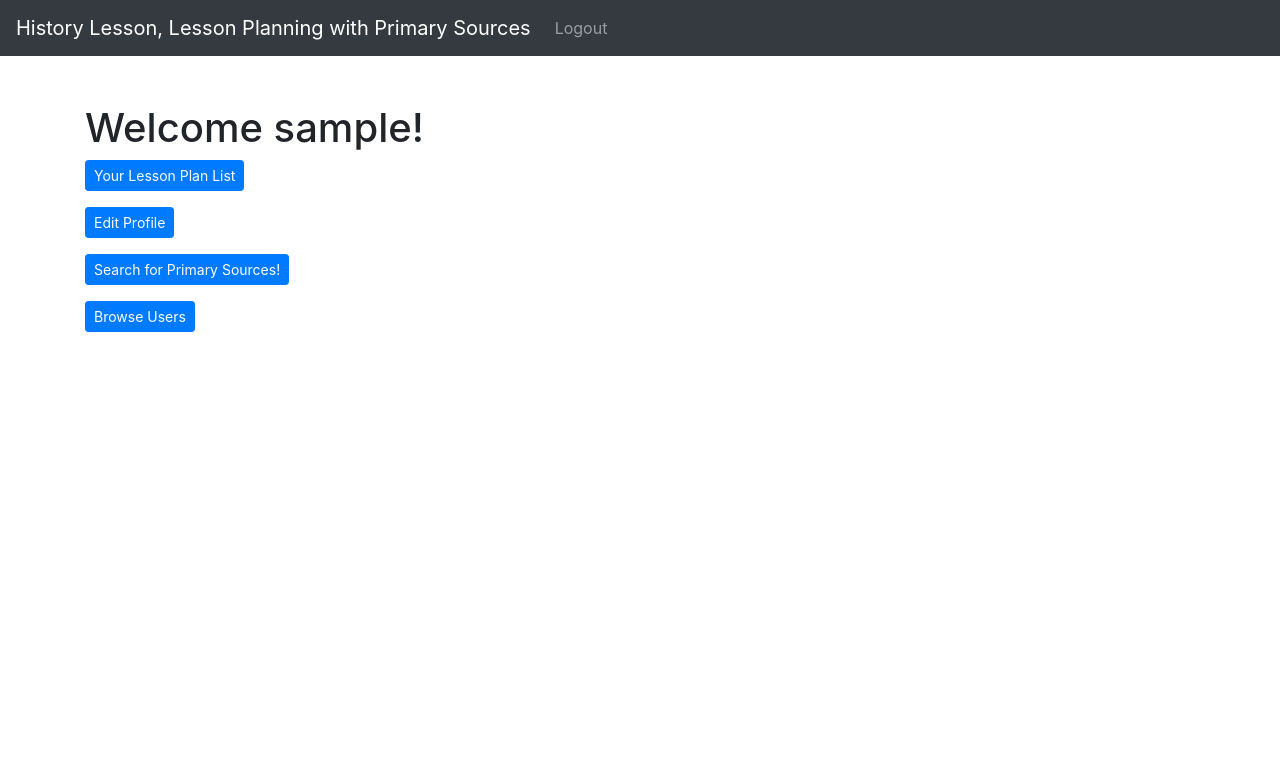
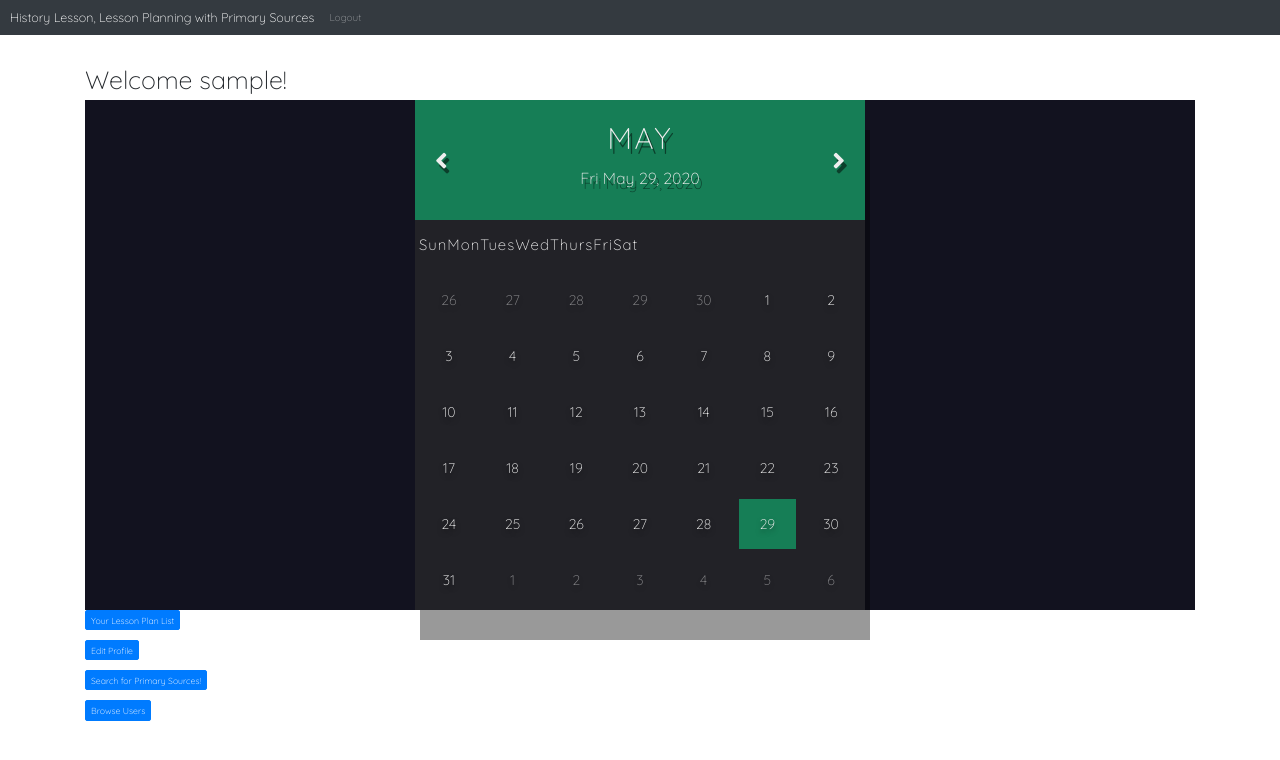
Before and after one commit to kristenkrofchik/history_lesson_capstone, a Flask app: page /users/1 in a window 1280 px wide. Shown: the top 760 px of the page. Run offline with Flask 2, Linux system fonts and the light colour scheme; the visitor is signed in with stand-in values (Sample User, id 1); data comes from the database, SQL or seed files in the repository; some libraries are stand-ins or nearby versions.

Commit message:
working on calendar, html & css done, needs js

```diff
--- a/static/app.js
+++ b/static/app.js
@@ -1,3 +1,5 @@
+import Datepickk from "./datepickk";
+
 window.onload = function() {
     const resourceSearchResults = document.querySelector('#resourceSearchResults');
     const searchTerm = document.querySelector('#searchTerm');
@@ -33,3 +35,6 @@ window.onload = function() {
         }
     }
 }
+
+let datepicker = new Datepickk();
+datepicker.show();
--- /dev/null
+++ b/static/style.css
@@ -0,0 +1,109 @@
+* {
+    margin: 0;
+    padding: 0;
+    box-sizing: border-box;
+    font-family: 'Quicksand', sans-serif;
+}
+
+html {
+    font-size: 62.5%;
+}
+
+.calendarContainer {
+    width: 100%;
+    height: 100%;
+    background-color: #12121f;
+    color: #eee;
+    display:flex;
+    justify-content: center;
+    align-items: center;
+}
+
+.calendar {
+    width: 45rem;
+    height: 52 rem;
+    background-color: #222227;
+    box-shadow: 0.5rem 3rem rgba(0,0,0,0.4);
+}
+
+.month {
+    width:100%;
+    height: 12rem;
+    background-color: #167e56;
+    display: flex;
+    justify-content: space-between;
+    align-items: center;
+    padding: 0 2rem;
+    text-align: center;
+    text-shadow: 0.3rem .5rem rgba(0,0,0,0.5);
+}
+
+.month i {
+    font-size: 2.5rem;
+    cursor: pointer;
+}
+
+.month h1 {
+    font-size: 3rem;
+    font-weight: 400;
+    text-transform: uppercase;
+    letter-spacing: 0.2rem;
+    margin-bottom: 1rem;
+}
+
+.month p {
+    font-size: 1.6rem;
+}
+
+.weekdays {
+    width: 100%;
+    height: 5rem;
+    padding: 0 0.4rem;
+    display: flex;
+    align-items: center;
+}
+
+.weekdays div {
+    font-size: 1.5rem;
+    font-weight: 400;
+    letter-spacing: .1rem;
+    width: calc(44.2/7);
+    display: flex;
+    justify-content: center;
+    align-items: center;
+    text-shadow: 0 0.3rem 0.5rem rgba(0,0,0,0.5))
+}
+
+.days {
+    width: 100%;
+    display: flex;
+    flex-wrap: wrap;
+    padding: 0.2rem;
+}
+
+.days div {
+    font-size: 1.4rem;
+    margin: 0.3rem;
+    width: calc(40.4rem/7);
+    height: 5rem;
+    display: flex;
+    justify-content: center;
+    align-items: center;
+    text-shadow: 0 0.3rem 0.5rem rgba(0,0,0,0.5);
+    transition: background-color 0.2s;
+}
+
+.days div:hover:not(.today) {
+    background-color: #262626;
+    border: 0.2rem solid #777;
+    cursor: pointer;
+}
+
+.prev-date,
+.next-date {
+    opacity: 0.5;
+}
+
+.today {
+    background-color: #167e56;
+}
--- a/templates/base.html
+++ b/templates/base.html
@@ -4,7 +4,10 @@
   <meta charset="UTF-8">
   <title>{% block title %}{% endblock %}</title>
   <link rel="stylesheet" href="https://unpkg.com/bootstrap/dist/css/bootstrap.css">
-  <link rel="stylesheet" href="{{ url_for('static', filename='static/style.css') }}">
+  <link rel="stylesheet" href="{{ url_for('static', filename='style.css') }}" />
+  <link rel="stylesheet" href="https://cdnjs.cloudflare.com/ajax/libs/font-awesome/5.15.2/css/all.min.css">
+  <link rel="preconnect" href="https://fonts.gstatic.com">
+  <link href="https://fonts.googleapis.com/css2?family=Quicksand:wght@300&display=swap" rel="stylesheet">
 </head>
 <body>
 
--- a/templates/users/home.html
+++ b/templates/users/home.html
@@ -8,6 +8,72 @@
 
   {% if session['id'] == user.id %}
     <h1>Welcome {{user.username}}!</h1>
+
+    <div class="calendarContainer">
+      <div class="calendar">
+        <div class="month">
+          <i class="fas fa-angle-left prev"></i>
+          <div class="date">
+            <h1>May</h1>
+            <p>Fri May 29, 2020</p>
+          </div>
+          <i class="fas fa-angle-right next"></i>
+      </div>
+      <div class="weekdays">
+        <div>Sun</div>
+        <div>Mon</div>
+        <div>Tues</div>
+        <div>Wed</div>
+        <div>Thurs</div>
+        <div>Fri</div>
+        <div>Sat</div>
+        </div>
+        <div class="days">
+          <div class="prev-date">26</div>
+          <div class="prev-date">27</div>
+          <div class="prev-date">28</div>
+          <div class="prev-date">29</div>
+          <div class="prev-date">30</div>
+          <div>1</div>
+          <div>2</div>
+          <div>3</div>
+          <div>4</div>
+          <div>5</div>
+          <div>6</div>
+          <div>7</div>
+          <div>8</div>
+          <div>9</div>
+          <div>10</div>
+          <div>11</div>
+          <div>12</div>
+          <div>13</div>
+          <div>14</div>
+          <div>15</div>
+          <div>16</div>
+          <div>17</div>
+          <div>18</div>
+          <div>19</div>
+          <div>20</div>
+          <div>21</div>
+          <div>22</div>
+          <div>23</div>
+          <div>24</div>
+          <div>25</div>
+          <div>26</div>
+          <div>27</div>
+          <div>28</div>
+          <div class="today">29</div>
+          <div>30</div>
+          <div>31</div>
+          <div class="next-date">1</div>
+          <div class="next-date">2</div>
+          <div class="next-date">3</div>
+          <div class="next-date">4</div>
+          <div class="next-date">5</div>
+          <div class="next-date">6</div>
+        </div>
+      </div>
+    </div>
 
     <p>
       <a href="/users/{{ user.id }}/lessons" class="btn btn-primary btn-sm">
```
